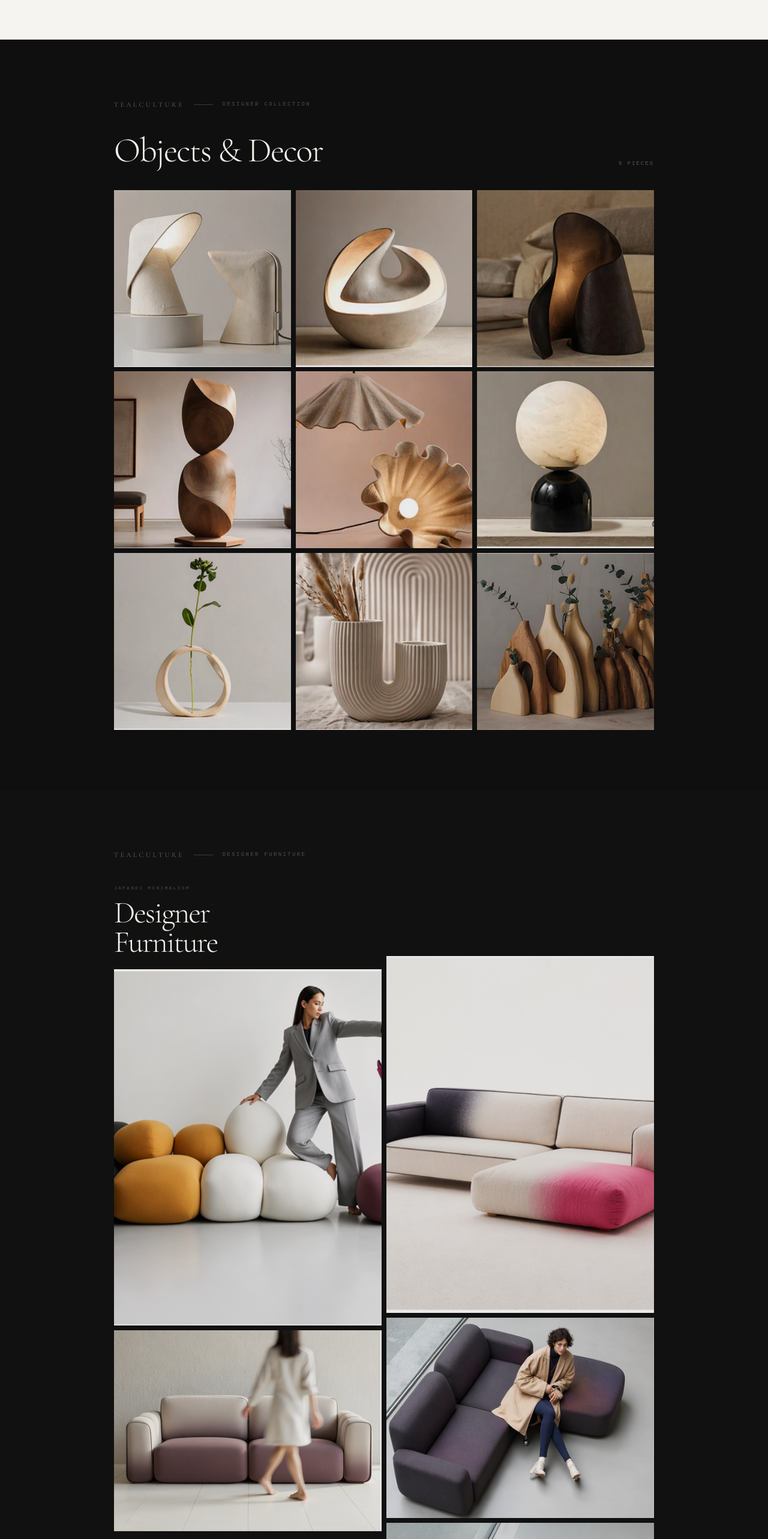
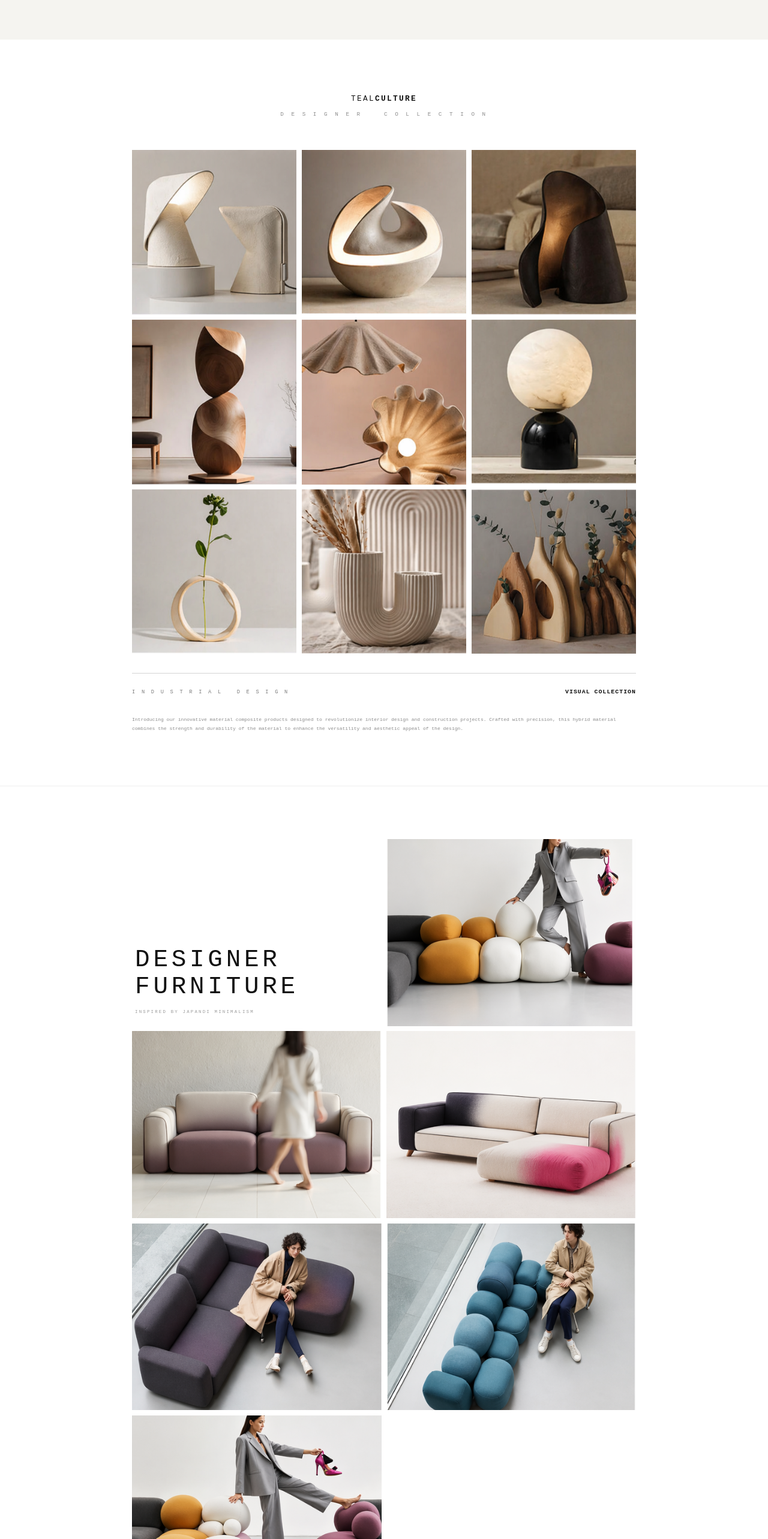
Before and after one commit to dk-pv/-INTERIOR-STUDIO-MOODBYTEAL, a Next.js app: page / in a window 1280 px wide. Shown: the part 4284-6850 px from the top of the page at 60% size. Built offline with nearby package versions, Linux system fonts and the light colour scheme.

Commit message:
today first

```diff
--- a/src/components/sections/Collectionsections.tsx
+++ b/src/components/sections/Collectionsections.tsx
@@ -2,262 +2,376 @@
 
 import { useRef } from "react";
 import { motion, useInView } from "framer-motion";
+
 export const collectionImages = [
-  {
-    id: "collection-1",
-    src: "/portfolio/collection-1.png",
-    alt: "Modern luxury interior with neutral tones",
-    label: "Collection",
-  },
-  {
-    id: "collection-2",
-    src: "/portfolio/collection-2.png",
-    alt: "Minimal curved furniture living space",
-    label: "Collection",
-  },
-  {
-    id: "collection-3",
-    src: "/portfolio/collection-3.png",
-    alt: "Soft lighting beige interior design",
-    label: "Collection",
-  },
-  {
-    id: "collection-4",
-    src: "/portfolio/collection-4.png",
-    alt: "Editorial style high-end living room",
-    label: "Collection",
-  },
-  {
-    id: "collection-5",
-    src: "/portfolio/collection-5.png",
-    alt: "Luxury neutral palette interior design",
-    label: "Collection",
-  },
-  {
-    id: "collection-6",
-    src: "/portfolio/collection-6.png",
-    alt: "Minimal aesthetic modern home space",
-    label: "Collection",
-  },
-  {
-    id: "collection-7",
-    src: "/portfolio/collection-7.png",
-    alt: "Contemporary soft shadow interior",
-    label: "Collection",
-  },
-  {
-    id: "collection-8",
-    src: "/portfolio/collection-8.png",
-    alt: "Warm toned modern architecture interior",
-    label: "Collection",
-  },
-  {
-    id: "collection-9",
-    src: "/portfolio/collection-9.png",
-    alt: "Premium luxury living space design",
-    label: "Collection",
-  },
+  { id: "collection-1", src: "/portfolio/collection-1.png", alt: "Modern luxury interior with neutral tones" },
+  { id: "collection-2", src: "/portfolio/collection-2.png", alt: "Minimal curved furniture living space" },
+  { id: "collection-3", src: "/portfolio/collection-3.png", alt: "Soft lighting beige interior design" },
+  { id: "collection-4", src: "/portfolio/collection-4.png", alt: "Editorial style high-end living room" },
+  { id: "collection-5", src: "/portfolio/collection-5.png", alt: "Luxury neutral palette interior design" },
+  { id: "collection-6", src: "/portfolio/collection-6.png", alt: "Minimal aesthetic modern home space" },
+  { id: "collection-7", src: "/portfolio/collection-7.png", alt: "Contemporary soft shadow interior" },
+  { id: "collection-8", src: "/portfolio/collection-8.png", alt: "Warm toned modern architecture interior" },
+  { id: "collection-9", src: "/portfolio/collection-9.png", alt: "Premium luxury living space design" },
 ];
 
 export const furnitureImages = [
-  {
-    id: "furniture-1",
-    src: "/portfolio/furniture-1.png",
-    alt: "Modern designer chair with minimal style",
-    label: "Furniture",
-  },
-  {
-    id: "furniture-2",
-    src: "/portfolio/furniture-2.png",
-    alt: "Luxury sofa with neutral fabric tones",
-    label: "Furniture",
-  },
-  {
-    id: "furniture-3",
-    src: "/portfolio/furniture-3.png",
-    alt: "Minimal wooden furniture aesthetic",
-    label: "Furniture",
-  },
-  {
-    id: "furniture-4",
-    src: "/portfolio/furniture-4.png",
-    alt: "High-end modern interior furniture piece",
-    label: "Furniture",
-  },
-  {
-    id: "furniture-5",
-    src: "/portfolio/furniture-5.png",
-    alt: "Soft curved contemporary furniture design",
-    label: "Furniture",
-  },
-  {
-    id: "furniture-6",
-    src: "/portfolio/furniture-6.png",
-    alt: "Premium designer furniture with clean lines",
-    label: "Furniture",
-  },
+  { id: "furniture-1", src: "/portfolio/furniture-1.png", alt: "Modern designer chair with minimal style" },
+  { id: "furniture-2", src: "/portfolio/furniture-2.png", alt: "Luxury sofa with neutral fabric tones" },
+  { id: "furniture-3", src: "/portfolio/furniture-3.png", alt: "Minimal wooden furniture aesthetic" },
+  { id: "furniture-4", src: "/portfolio/furniture-4.png", alt: "High-end modern interior furniture piece" },
+  { id: "furniture-5", src: "/portfolio/furniture-5.png", alt: "Soft curved contemporary furniture design" },
+  { id: "furniture-6", src: "/portfolio/furniture-6.png", alt: "Premium designer furniture with clean lines" },
 ];
 
-// ─── Shared fade-up wrapper ───────────────────────────────────
-function FadeUp({ children, delay = 0 }: { children: React.ReactNode; delay?: number }) {
+// ─── Fade-up animation wrapper ────────────────────────────────
+function FadeUp({
+  children,
+  delay = 0,
+}: {
+  children: React.ReactNode;
+  delay?: number;
+}) {
   const ref = useRef<HTMLDivElement>(null);
-  const inView = useInView(ref, { once: true, margin: "-60px" });
+  const inView = useInView(ref, { once: true, margin: "-50px" });
   return (
     <motion.div
       ref={ref}
-      initial={{ opacity: 0, y: 14 }}
+      initial={{ opacity: 0, y: 12 }}
       animate={inView ? { opacity: 1, y: 0 } : {}}
-      transition={{ duration: 0.6, delay, ease: [0.22, 1, 0.36, 1] }}
+      transition={{ duration: 0.55, delay, ease: [0.22, 1, 0.36, 1] }}
     >
       {children}
     </motion.div>
   );
 }
 
-// ─── Image tile ───────────────────────────────────────────────
-function Tile({ src, alt, label, ratio = "1/1", delay = 0 }: {
-  src: string; alt: string; label?: string; ratio?: string; delay?: number;
-}) {
-  return (
-    <FadeUp delay={delay}>
-      <div
-        style={{ aspectRatio: ratio, overflow: "hidden", backgroundColor: "#1a1a1a", position: "relative" }}
-        className="tc-tile"
-      >
-        <img
-          src={src}
-          alt={alt}
-          className="tc-img"
-          style={{ width: "100%", height: "100%", objectFit: "cover", display: "block" }}
-        />
-        {label && <span className="tc-label">{label}</span>}
-      </div>
-    </FadeUp>
-  );
-}
-
-// ─── Section meta ─────────────────────────────────────────────
-function SectionMeta({ category }: { category: string }) {
-  const ref = useRef<HTMLDivElement>(null);
-  const inView = useInView(ref, { once: true, margin: "-40px" });
-  return (
-    <motion.div
-      ref={ref}
-      initial={{ opacity: 0 }}
-      animate={inView ? { opacity: 1 } : {}}
-      transition={{ duration: 0.5 }}
-      style={{ display: "flex", alignItems: "center", gap: 16, marginBottom: "clamp(24px, 3.5vw, 40px)" }}
-    >
-      <span style={{ fontFamily: "var(--font-heading, serif)", fontSize: "0.72rem", letterSpacing: "0.3em", textTransform: "uppercase", color: "rgba(245,242,237,0.38)" }}>
-        TEALCULTURE
-      </span>
-      <span style={{ width: 32, height: "0.5px", background: "rgba(245,242,237,0.18)", display: "block" }} />
-      <span style={{ fontFamily: "'DM Mono', monospace", fontSize: "0.55rem", letterSpacing: "0.28em", textTransform: "uppercase", color: "rgba(245,242,237,0.28)" }}>
-        {category}
-      </span>
-    </motion.div>
-  );
-}
-
-// ════════════════════════════════════════════
-//  SECTION 1 — DESIGNER COLLECTION  (3×3)
-// ════════════════════════════════════════════
+// ════════════════════════════════════════════════════════════════
+//  SECTION 1 — DESIGNER COLLECTION
+//  Exact match to reference image 2:
+//  • White bg with generous padding
+//  • "TEALCULTURE" centered + "D E S I G N E R  C O L L E C T I O N"
+//  • 3×3 equal square image grid
+//  • Footer: "INDUSTRIAL DESIGN" left · "VISUAL COLLECTION" bold right
+//  • Paragraph below footer tags
+// ════════════════════════════════════════════════════════════════
 function DesignerCollection() {
   return (
-    <section style={{ backgroundColor: "#0f0f0f", padding: "clamp(56px, 8vw, 100px) clamp(24px, 5vw, 64px)" }}>
-      <div style={{ maxWidth: 900, margin: "0 auto" }}>
-        <SectionMeta category="Designer Collection" />
+    <section className="tc-col-section">
+      <div className="tc-col-wrap">
 
-        <FadeUp delay={0.06}>
-          <div style={{ display: "flex", alignItems: "flex-end", justifyContent: "space-between", marginBottom: "clamp(20px, 3vw, 36px)", flexWrap: "wrap", gap: 12 }}>
-            <h2 style={{ fontFamily: "var(--font-heading, 'Cormorant Garamond', serif)", fontSize: "clamp(2rem, 4.5vw, 4rem)", fontWeight: 300, letterSpacing: "-0.03em", color: "#f5f2ed", lineHeight: 1, margin: 0 }}>
-              Objects &amp; Decor
-            </h2>
-            <p style={{ fontFamily: "'DM Mono', monospace", fontSize: "0.58rem", letterSpacing: "0.2em", color: "rgba(245,242,237,0.3)", textTransform: "uppercase", margin: 0 }}>
-              9 Pieces
+        {/* ── Centered header ── */}
+        <FadeUp delay={0}>
+          <div className="tc-col-header">
+            <p className="tc-col-brand">
+              TEAL<strong>CULTURE</strong>
             </p>
+            <p className="tc-col-title">D E S I G N E R &nbsp;&nbsp; C O L L E C T I O N</p>
           </div>
         </FadeUp>
 
-        <div className="tc-grid-3" style={{ display: "grid", gridTemplateColumns: "repeat(3, 1fr)", gap: "clamp(4px, 0.6vw, 8px)" }}>
+        {/* ── 3×3 image grid ── */}
+        <div className="tc-col-grid">
           {collectionImages.map((img, i) => (
-            <Tile key={img.id} src={img.src} alt={img.alt} label={img.label} ratio="1/1" delay={i * 0.035} />
+            <FadeUp key={img.id} delay={0.04 + i * 0.035}>
+              <div className="tc-col-cell">
+                <img src={img.src} alt={img.alt} className="tc-col-img" />
+              </div>
+            </FadeUp>
           ))}
         </div>
+
+        {/* ── Footer bar ── */}
+        <FadeUp delay={0.42}>
+          <div className="tc-col-footer">
+            <div className="tc-col-footer-left">
+              <span className="tc-col-footer-tag">I N D U S T R I A L &nbsp; D E S I G N</span>
+            </div>
+            <div className="tc-col-footer-right">
+              <span className="tc-col-footer-visual">VISUAL COLLECTION</span>
+            </div>
+          </div>
+          <p className="tc-col-footer-body">
+            Introducing our innovative material composite products designed to revolutionize interior design
+            and construction projects. Crafted with precision, this hybrid material combines the strength and
+            durability of the material to enhance the versatility and aesthetic appeal of the design.
+          </p>
+        </FadeUp>
+
       </div>
     </section>
   );
 }
 
-// ════════════════════════════════════════════
-//  SECTION 2 — DESIGNER FURNITURE (editorial)
-// ════════════════════════════════════════════
+// ════════════════════════════════════════════════════════════════
+//  SECTION 2 — DESIGNER FURNITURE
+//  Exact match to reference image 1:
+//  • White bg
+//  • Top area: text block (heading + subtitle) top-left, image 1 top-right
+//  • Row 2: image 2 left (landscape), image 3 right (landscape)
+//  • Row 3: image 4 left (landscape), image 5 right (landscape)
+//  • Bottom: image 6 left (wide), TEALCULTURE wordmark bottom-right
+// ════════════════════════════════════════════════════════════════
 function DesignerFurniture() {
   return (
-    <section style={{ backgroundColor: "#111111", padding: "clamp(56px, 8vw, 100px) clamp(24px, 5vw, 64px)" }}>
-      <div style={{ maxWidth: 900, margin: "0 auto" }}>
-        <SectionMeta category="Designer Furniture" />
+    <section className="tc-fur-section">
+      <div className="tc-fur-wrap">
 
-        <div className="tc-fur-grid" style={{ display: "grid", gridTemplateColumns: "1fr 1fr", gap: "clamp(4px, 0.6vw, 8px)", alignItems: "start" }}>
-          {/* Left column */}
-          <div style={{ display: "flex", flexDirection: "column", gap: "clamp(4px, 0.6vw, 8px)" }}>
-            <FadeUp delay={0.04}>
-              <div style={{ paddingBottom: 12 }}>
-                <p style={{ fontFamily: "'DM Mono', monospace", fontSize: "0.5rem", letterSpacing: "0.28em", textTransform: "uppercase", color: "rgba(245,242,237,0.25)", marginBottom: 10 }}>
-                  Japandi Minimalism
-                </p>
-                <h2 style={{ fontFamily: "var(--font-heading, 'Cormorant Garamond', serif)", fontSize: "clamp(2rem, 4vw, 3.8rem)", fontWeight: 300, letterSpacing: "-0.04em", lineHeight: 0.96, color: "#f5f2ed", margin: 0 }}>
-                  Designer<br />Furniture
+        {/* ── ROW 1: heading text left + image[0] right ── */}
+        <div className="tc-fur-row tc-fur-row-top">
+
+          {/* Text block */}
+          <FadeUp delay={0}>
+            <div className="tc-fur-text">
+              <h2 className="tc-fur-heading">
+                DESIGNER<br />FURNITURE
               </h2>
+              <p className="tc-fur-sub">INSPIRED BY JAPANDI MINIMALISM</p>
             </div>
           </FadeUp>
-            <Tile src={furnitureImages[0].src} alt={furnitureImages[0].alt} label={furnitureImages[0].label} ratio="3/4" delay={0.08} />
-            <Tile src={furnitureImages[1].src} alt={furnitureImages[1].alt} label={furnitureImages[1].label} ratio="4/3" delay={0.14} />
+
+          {/* Image 1 */}
+          <FadeUp delay={0.06}>
+            <div className="tc-fur-cell tc-fur-cell-std">
+              <img src={furnitureImages[0].src} alt={furnitureImages[0].alt} className="tc-fur-img" />
+            </div>
+          </FadeUp>
         </div>
 
-          {/* Right column — offset down */}
-          <div className="tc-fur-right" style={{ display: "flex", flexDirection: "column", gap: "clamp(4px, 0.6vw, 8px)", paddingTop: "clamp(80px, 10vw, 120px)" }}>
-            <Tile src={furnitureImages[2].src} alt={furnitureImages[2].alt} label={furnitureImages[2].label} ratio="3/4" delay={0.06} />
-            <Tile src={furnitureImages[3].src} alt={furnitureImages[3].alt} label={furnitureImages[3].label} ratio="4/3" delay={0.12} />
-            <Tile src={furnitureImages[4].src} alt={furnitureImages[4].alt} label={furnitureImages[4].label} ratio="3/4" delay={0.18} />
+        {/* ── ROW 2: image[1] left + image[2] right ── */}
+        <div className="tc-fur-row">
+          <FadeUp delay={0.1}>
+            <div className="tc-fur-cell tc-fur-cell-std">
+              <img src={furnitureImages[1].src} alt={furnitureImages[1].alt} className="tc-fur-img" />
             </div>
+          </FadeUp>
+          <FadeUp delay={0.14}>
+            <div className="tc-fur-cell tc-fur-cell-std">
+              <img src={furnitureImages[2].src} alt={furnitureImages[2].alt} className="tc-fur-img" />
             </div>
+          </FadeUp>
         </div>
 
-      <style>{`
-        .tc-img {
-          transition: transform 0.7s cubic-bezier(0.22,1,0.36,1), filter 0.5s ease;
-          filter: brightness(0.92);
-        }
-        .tc-tile:hover .tc-img { transform: scale(1.045); filter: brightness(1); }
-        .tc-label {
-          position: absolute;
-          bottom: 10px;
-          left: 12px;
-          font-family: 'DM Mono', monospace;
-          font-size: 0.48rem;
-          letter-spacing: 0.26em;
-          text-transform: uppercase;
-          color: rgba(245,242,237,0.85);
-          opacity: 0;
-          transform: translateY(4px);
-          transition: opacity 0.35s ease, transform 0.35s ease;
-          pointer-events: none;
-        }
-        .tc-tile:hover .tc-label { opacity: 1; transform: translateY(0); }
-        @media (max-width: 560px) {
-          .tc-grid-3 { grid-template-columns: repeat(2,1fr) !important; }
-          .tc-fur-grid { grid-template-columns: 1fr !important; }
-          .tc-fur-right { padding-top: 0 !important; }
-        }
-      `}</style>
+        {/* ── ROW 3: image[3] left + image[4] right ── */}
+        <div className="tc-fur-row">
+          <FadeUp delay={0.18}>
+            <div className="tc-fur-cell tc-fur-cell-std">
+              <img src={furnitureImages[3].src} alt={furnitureImages[3].alt} className="tc-fur-img" />
+            </div>
+          </FadeUp>
+          <FadeUp delay={0.22}>
+            <div className="tc-fur-cell tc-fur-cell-std">
+              <img src={furnitureImages[4].src} alt={furnitureImages[4].alt} className="tc-fur-img" />
+            </div>
+          </FadeUp>
+        </div>
+
+        {/* ── ROW 4: image[5] left + brand wordmark right ── */}
+        <div className="tc-fur-row tc-fur-row-bottom">
+          <FadeUp delay={0.26}>
+            <div className="tc-fur-cell tc-fur-cell-std">
+              <img src={furnitureImages[5].src} alt={furnitureImages[5].alt} className="tc-fur-img" />
+            </div>
+          </FadeUp>
+
+          {/* Brand block */}
+          <FadeUp delay={0.32}>
+            <div className="tc-fur-brand-block">
+              <span className="tc-fur-brand">
+                TEAL<strong>CULTURE</strong>
+              </span>
+            </div>
+          </FadeUp>
+        </div>
+
+      </div>
     </section>
   );
 }
 
+// ════════════════════════════════════════════════════════════════
+//  GLOBAL STYLES
+// ════════════════════════════════════════════════════════════════
+const styles = `
+  *, *::before, *::after { box-sizing: border-box; margin: 0; padding: 0; }
+
+  /* ─── COLLECTION SECTION ─── */
+  .tc-col-section {
+    background: #ffffff;
+    padding: clamp(44px, 7vw, 88px) clamp(28px, 5.5vw, 68px);
+  }
+  .tc-col-wrap { max-width: 840px; margin: 0 auto; }
+
+  /* header */
+  .tc-col-header {
+    text-align: center;
+    margin-bottom: clamp(28px, 4.5vw, 52px);
+  }
+  .tc-col-brand {
+    font-family: 'DM Mono', 'Courier New', monospace;
+    font-size: clamp(0.62rem, 1.1vw, 0.8rem);
+    letter-spacing: 0.18em;
+    color: #111111;
+    font-weight: 400;
+    margin-bottom: 7px;
+  }
+  .tc-col-brand strong { font-weight: 700; }
+  .tc-col-title {
+    font-family: 'DM Mono', 'Courier New', monospace;
+    font-size: clamp(0.44rem, 0.82vw, 0.58rem);
+    letter-spacing: 0.38em;
+    color: rgba(17,17,17,0.48);
+    font-weight: 400;
+    text-transform: uppercase;
+  }
+
+  /* 3x3 grid */
+  .tc-col-grid {
+    display: grid;
+    grid-template-columns: repeat(3, 1fr);
+    gap: clamp(5px, 0.65vw, 9px);
+    margin-bottom: clamp(18px, 2.8vw, 32px);
+  }
+  .tc-col-cell {
+    aspect-ratio: 1 / 1;
+    overflow: hidden;
+    background: #d8d5cf;
+  }
+  .tc-col-img {
+    width: 100%; height: 100%;
+    object-fit: cover; display: block;
+    transition: transform 0.7s cubic-bezier(0.22,1,0.36,1);
+  }
+  .tc-col-cell:hover .tc-col-img { transform: scale(1.045); }
+
+  /* footer */
+  .tc-col-footer {
+    display: flex;
+    justify-content: space-between;
+    align-items: flex-start;
+    padding: clamp(10px, 1.5vw, 16px) 0;
+    border-top: 0.5px solid rgba(17,17,17,0.18);
+    margin-bottom: clamp(8px, 1.2vw, 14px);
+    flex-wrap: wrap;
+    gap: 8px;
+  }
+  .tc-col-footer-tag {
+    font-family: 'DM Mono', 'Courier New', monospace;
+    font-size: clamp(0.4rem, 0.78vw, 0.54rem);
+    letter-spacing: 0.32em;
+    color: rgba(17,17,17,0.55);
+    font-weight: 400;
+  }
+  .tc-col-footer-visual {
+    font-family: 'DM Mono', 'Courier New', monospace;
+    font-size: clamp(0.48rem, 0.9vw, 0.62rem);
+    letter-spacing: 0.1em;
+    color: #111111;
+    font-weight: 700;
+  }
+  .tc-col-footer-body {
+    font-family: 'DM Mono', 'Courier New', monospace;
+    font-size: clamp(0.38rem, 0.7vw, 0.5rem);
+    line-height: 1.8;
+    color: rgba(17,17,17,0.48);
+    font-weight: 400;
+    max-width: 100%;
+  }
+
+  /* ─── FURNITURE SECTION ─── */
+  .tc-fur-section {
+    background: #ffffff;
+    padding: clamp(44px, 7vw, 88px) clamp(28px, 5.5vw, 68px);
+    border-top: 1px solid rgba(17,17,17,0.07);
+  }
+  .tc-fur-wrap {
+    max-width: 840px;
+    margin: 0 auto;
+    display: flex;
+    flex-direction: column;
+    gap: clamp(5px, 0.65vw, 9px);
+  }
+
+  /* rows */
+  .tc-fur-row {
+    display: grid;
+    grid-template-columns: 1fr 1fr;
+    gap: clamp(5px, 0.65vw, 9px);
+    align-items: stretch;
+  }
+
+  /* top row: text left sits at bottom of its half-height cell */
+  .tc-fur-row-top { align-items: end; }
+  .tc-fur-text {
+    padding-bottom: clamp(8px, 1.5vw, 18px);
+    padding-left: clamp(2px, 0.4vw, 6px);
+  }
+  .tc-fur-heading {
+    font-family: 'DM Mono', 'Courier New', monospace;
+    font-size: clamp(1.45rem, 3.2vw, 2.8rem);
+    font-weight: 400;
+    letter-spacing: 0.14em;
+    line-height: 1.1;
+    color: #111111;
+    text-transform: uppercase;
+    margin-bottom: clamp(6px, 1vw, 12px);
+  }
+  .tc-fur-sub {
+    font-family: 'DM Mono', 'Courier New', monospace;
+    font-size: clamp(0.36rem, 0.65vw, 0.46rem);
+    letter-spacing: 0.3em;
+    color: rgba(17,17,17,0.42);
+    font-weight: 400;
+    text-transform: uppercase;
+  }
+
+  /* image cells */
+  .tc-fur-cell { overflow: hidden; background: #d8d5cf; }
+  .tc-fur-cell-std { aspect-ratio: 4 / 3; }
+  .tc-fur-img {
+    width: 100%; height: 100%;
+    object-fit: cover; display: block;
+    transition: transform 0.7s cubic-bezier(0.22,1,0.36,1);
+  }
+  .tc-fur-cell:hover .tc-fur-img { transform: scale(1.04); }
+
+  /* bottom row brand block */
+  .tc-fur-row-bottom { align-items: stretch; }
+  .tc-fur-brand-block {
+    display: flex;
+    align-items: flex-end;
+    justify-content: flex-end;
+    padding: clamp(10px, 1.5vw, 20px) clamp(4px, 0.8vw, 10px);
+    aspect-ratio: 4 / 3;
+  }
+  .tc-fur-brand {
+    font-family: 'DM Mono', 'Courier New', monospace;
+    font-size: clamp(0.62rem, 1.1vw, 0.82rem);
+    letter-spacing: 0.18em;
+    color: rgba(17,17,17,0.48);
+    font-weight: 400;
+  }
+  .tc-fur-brand strong { font-weight: 700; color: #111111; }
+
+  /* ─── Responsive ─── */
+  @media (max-width: 580px) {
+    .tc-col-grid { grid-template-columns: repeat(2, 1fr); }
+    .tc-fur-row { grid-template-columns: 1fr; }
+    .tc-fur-row-top { align-items: start; }
+    .tc-fur-brand-block { aspect-ratio: unset; padding: 20px 0; justify-content: flex-start; }
+  }
+  @media (min-width: 581px) and (max-width: 820px) {
+    .tc-fur-heading { font-size: clamp(1.1rem, 2.8vw, 1.9rem); }
+  }
+`;
+
+// ════════════════════════════════════════════════════════════════
+//  ROOT EXPORT
+// ════════════════════════════════════════════════════════════════
 export default function CollectionSections() {
   return (
     <>
+      <style>{styles}</style>
       <DesignerCollection />
       <DesignerFurniture />
     </>
```
Lines whose indentation alone changed are shown as unchanged.
